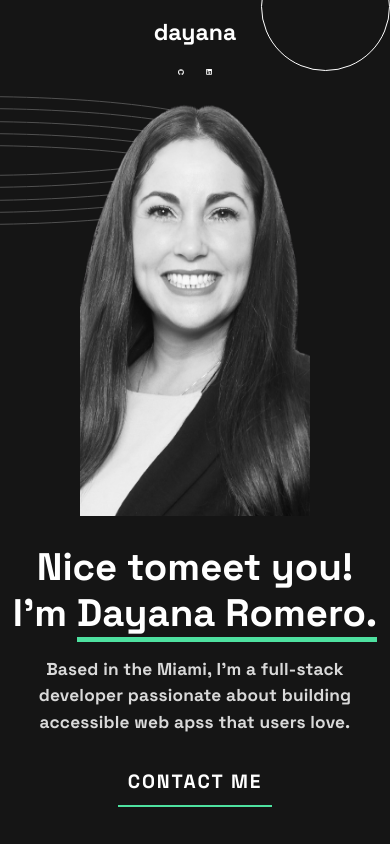
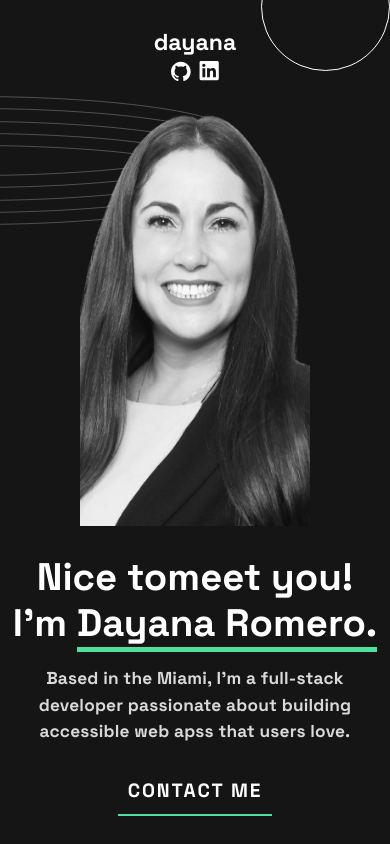
Before and after one commit to drv0228/dayana-portfolio, a React (Create React App) app: page / in a window 390 px wide. Shown: the top 844 px of the page. Built offline with nearby package versions, Linux system fonts and the light colour scheme.

Commit message:
styling done on mobile viewport

```diff
--- a/src/components/About/About.scss
+++ b/src/components/About/About.scss
@@ -15,8 +15,9 @@
     }
 }
 .about-title {
-    margin: 1rem 0rem 0.5rem 0rem;
+    margin: 1.5rem 0rem 0.5rem 0rem;
     @include tablet {
+        margin-top: 1rem;
         font-size: 1.8rem;
         padding: 0.5rem;
     }
@@ -33,13 +34,12 @@
 }
 .icons {
     padding: 0.2rem;
-    width: 50%;
+    width: 100%;
     position: relative;
     top: 3rem;
     z-index: 2;
     background-color: transparent;
     @include tablet {
-        width: 100%;
         top: 1.6rem;
         left: 8rem;
     }
--- a/src/components/Footer/Footer.scss
+++ b/src/components/Footer/Footer.scss
@@ -20,7 +20,7 @@
         }
 }
 .footer-details {
-    margin: 1rem 0rem 0.5rem 0rem;
+    margin: 1.5rem 0rem 0.5rem 0rem;
     background-color: $s-black;
     @include tablet {
         font-size: 1.8rem;
@@ -44,7 +44,7 @@
 }
 .footer-icons {
     padding: 0.2rem;
-    width: 50%;
+    width: 100%;
     position: relative;
     top: 3rem;
     z-index: 2;
```
